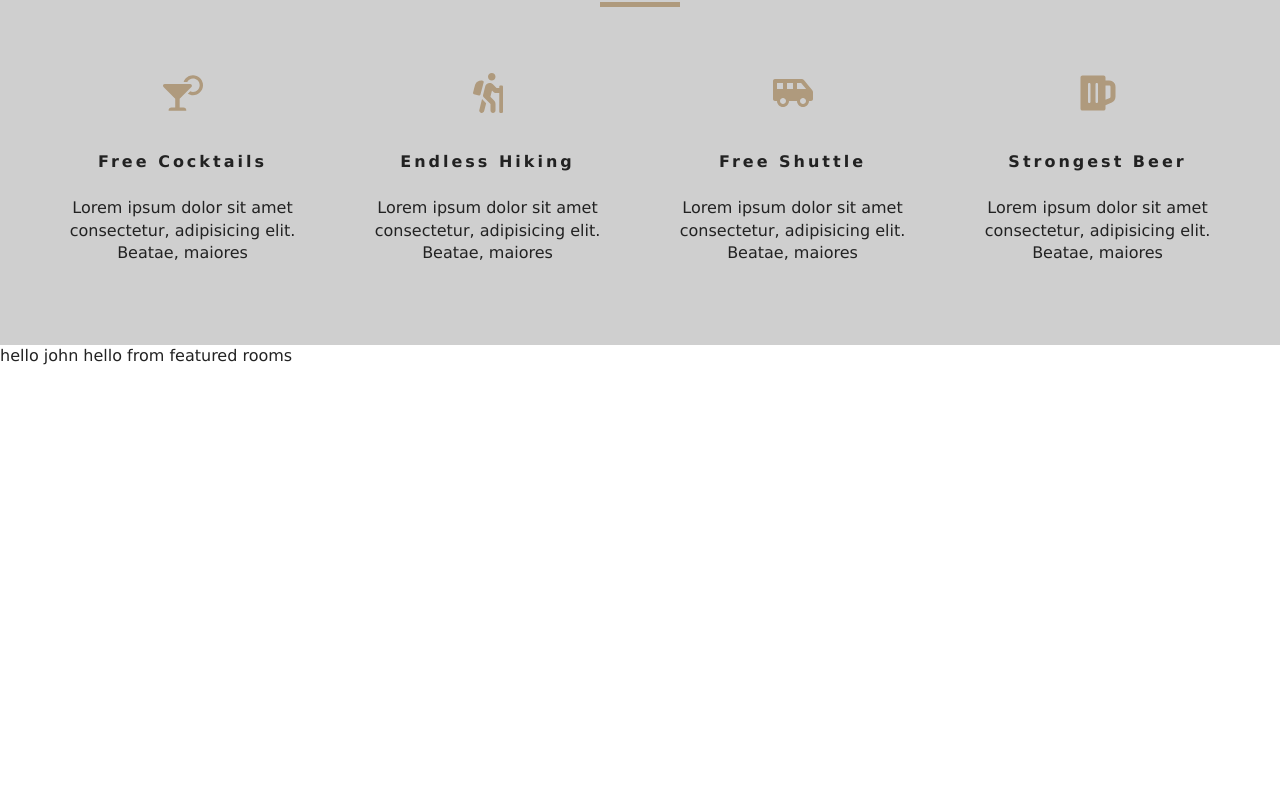
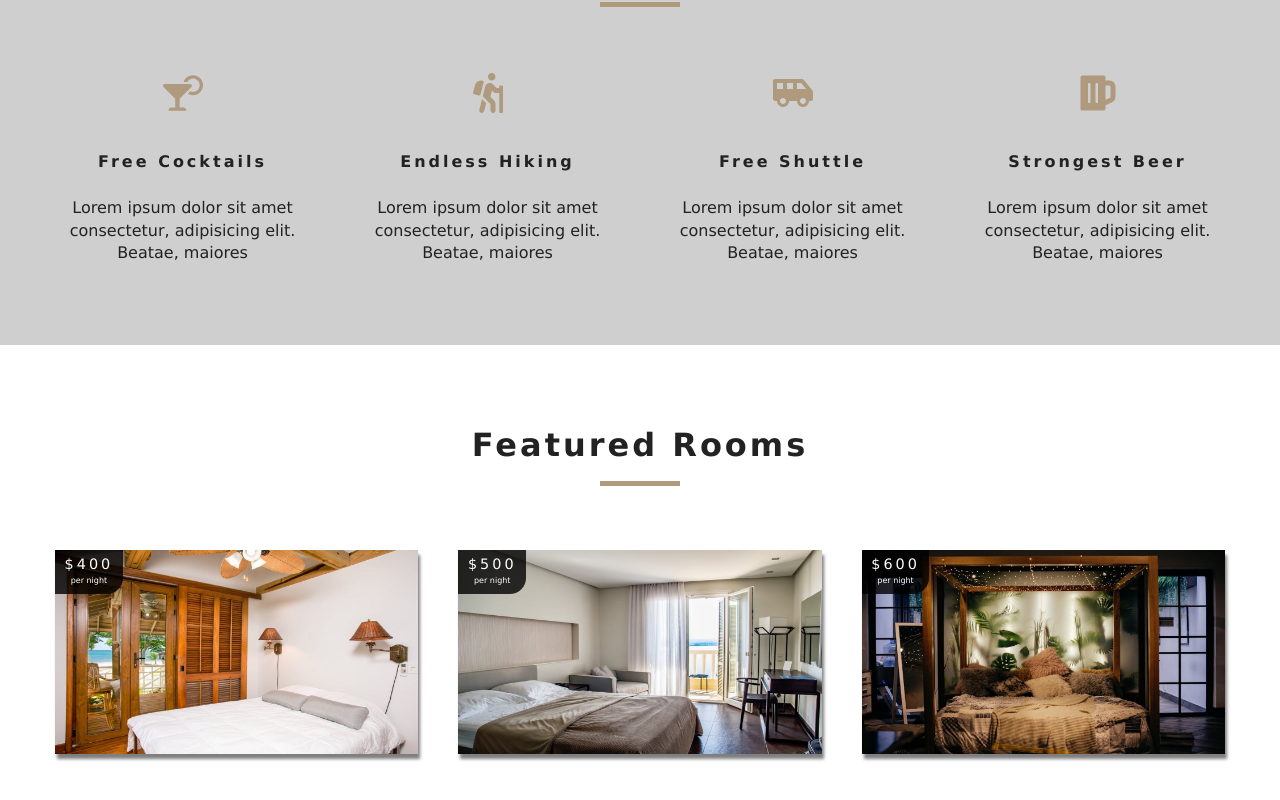
Before and after one commit to Sharky28/beach-resort, a React (Create React App) app: page / in a window 1280 px wide. Shown: the part 934-1734 px from the top of the page. Before the commit the page ends 1301 px from the top, so only its background shows below. Built offline with nearby package versions, Linux system fonts and the light colour scheme.

Commit message:
started feaured rooms and room componenents

```diff
--- a/src/components/FeaturedRooms.js
+++ b/src/components/FeaturedRooms.js
@@ -1,17 +1,27 @@
 import React, { Component } from 'react'
-import {RoomContext} from '../context';
+import { RoomContext } from '../context';
+import Title from './Title';
+import Loading from './Loading'
+import Room from './Room'
 
 export default class FeaturedRooms extends Component {
     static contextType = RoomContext;
 
     render() {
-        const {name,greeting} = this.context;
-
+        let { loading, featuredRooms: rooms } = this.context;
+        rooms = rooms.map(room => {
+            return <Room key={room.id} room={room}></Room>
+        })
 
         return (
-            <div>
-                {greeting} {name} hello from featured rooms
-            </div>
+            <>
+                <section className="featured-rooms">
+                    <Title title="featured rooms"></Title>
+                    <div className="featured-rooms-center">
+                        {loading?<Loading></Loading>:rooms}
+                    </div>
+                </section>
+            </>
         )
     }
 }
--- /dev/null
+++ b/src/components/Loading.js
@@ -0,0 +1,10 @@
+import React from 'react'
+import loadingGif from '../images/gif/loading-arrow.gif'
+export default function Loading() {
+    return (
+        <div className="loading">
+            <h4>rooms data loading ...</h4>
+            <img src={loadingGif} alt=""/>
+        </div>
+    )
+}
--- /dev/null
+++ b/src/components/Room.js
@@ -0,0 +1,21 @@
+import React from 'react'
+import {Link} from 'react-router-dom'
+import defaultImg from '../images/room-1.jpeg'
+export default function Room({room}) {
+    const {name,slug,images,price} = room;
+
+    return (
+        <article className="room">
+            <div className="img-container">
+                <img src={images[0] || defaultImg} alt="single room"/>
+                <div className="price-top">
+                    <h6>${price}</h6>
+                    <p>per night</p>
+                </div>
+                <Link to ={`/rooms/${slug}`} className="btn-primary room-link">
+                Features
+                </Link>
+            </div>
+        </article>
+    )
+}
--- a/src/context.js
+++ b/src/context.js
@@ -1,21 +1,50 @@
 import React, { Component } from 'react'
-
+import items from './data';
 const RoomContext = React.createContext();
 
 class RoomProvider extends Component {
-    state ={
-        greeting:'hello',
-        name:'john'
+    state = {
+        rooms: [],
+        sortedRooms: [],
+        featuredRooms: [],
+        loading: true
+    };
+
+    //getData
+
+
+
+    componentDidMount() {
+        //this.getData
+        let rooms = this.formatData(items);
+        let featuredRooms = rooms.filter(room => room.featured === true);
+        this.setState({
+            rooms,
+            featuredRooms,
+            sortedRooms:rooms,
+            loading:false
+        })
     }
+
+    formatData(items) {
+        let tempItems = items.map(item => {
+            let id = item.sys.id;
+            let images = item.fields.images.map(image => image.fields.file.url);
+            let room = { ...item.fields, images: images, id };
+            return room;
+        })
+        return tempItems
+    }
+
     render() {
         return (
-           <RoomContext.Provider value ={{...this.state}}>
-               {this.props.children}
-           </RoomContext.Provider>
+            <RoomContext.Provider value={{ ...this.state }}>
+                {this.props.children}
+            </RoomContext.Provider>
         )
     }
 }
 
 const RoomConsumer = RoomContext.Consumer;
 
-export {RoomProvider,RoomConsumer,RoomContext};
+export { RoomProvider, RoomConsumer, RoomContext };
```
